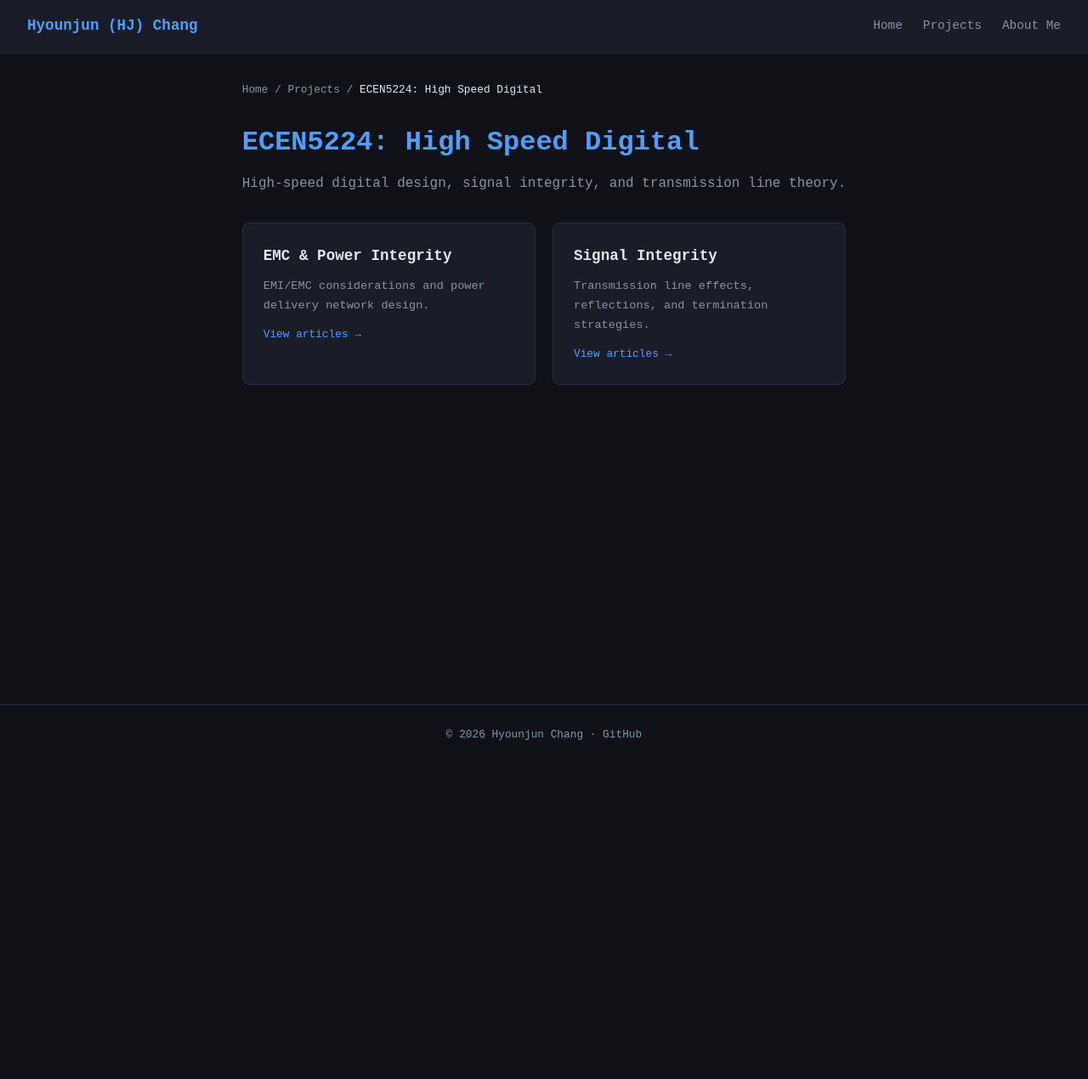
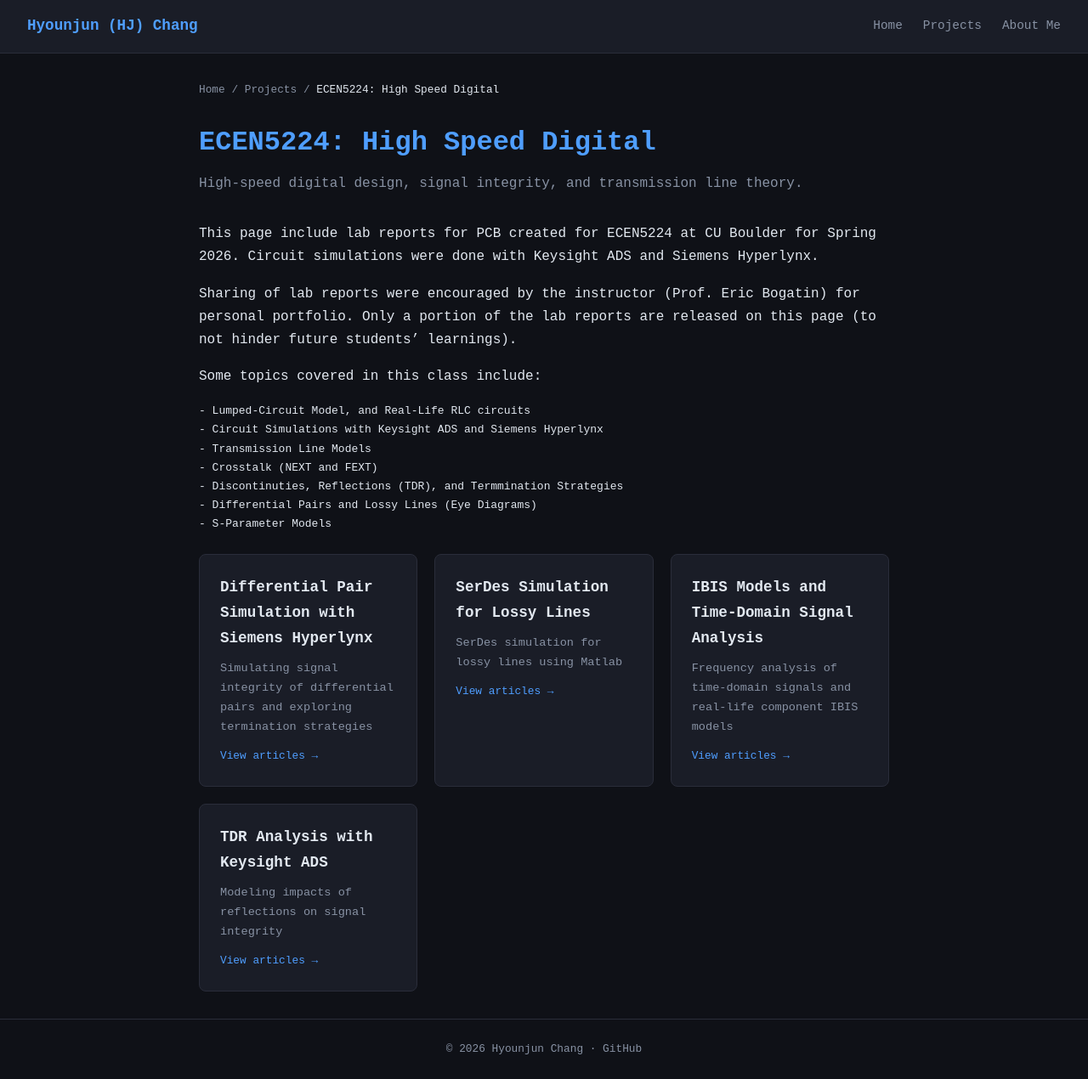
Before and after one commit to hyounjunchang/hyounjunchang.github.io, a Jekyll site: the page built from _projects/ecen5224-high-speed-digital.md, in a window 1280 px wide. Shown: the whole page at 85% size. Built offline with Jekyll 4.4.1, drawn with Linux system fonts in a browser that asks for light colours; before the commit the page ends 900 px from its top, so only the background shows below that.

Commit message:
ECEN5224 Labs

````diff
--- a/_projects/ecen5224-high-speed-digital.md
+++ b/_projects/ecen5224-high-speed-digital.md
@@ -4,3 +4,18 @@ title: "ECEN5224: High Speed Digital"
 slug: ecen5224-high-speed-digital
 description: "High-speed digital design, signal integrity, and transmission line theory."
 ---
+
+This page include lab reports for PCB created for ECEN5224 at CU Boulder for Spring 2026. Circuit simulations were done with Keysight ADS and Siemens Hyperlynx.
+
+Sharing of lab reports were encouraged by the instructor (Prof. Eric Bogatin) for personal portfolio. Only a portion of the lab reports are released on this page (to not hinder future students' learnings).
+
+Some topics covered in this class include:
+```
+- Lumped-Circuit Model, and Real-Life RLC circuits
+- Circuit Simulations with Keysight ADS and Siemens Hyperlynx
+- Transmission Line Models
+- Crosstalk (NEXT and FEXT)
+- Discontinuties, Reflections (TDR), and Termmination Strategies
+- Differential Pairs and Lossy Lines (Eye Diagrams)
+- S-Parameter Models
+```
--- a/_projects/ecen5224-high-speed-digital/emc-and-power.md
+++ /dev/null
@@ -1,10 +0,0 @@
----
-layout: subtopic
-title: EMC & Power Integrity
-slug: emc-and-power
-topic: ecen5224-high-speed-digital
-topic_title: "ECEN5224: High Speed Digital"
-description: "EMI/EMC considerations and power delivery network design."
----
-
-This section covers electromagnetic compatibility, power delivery network (PDN) design, decoupling capacitor placement, and managing switching noise in high-speed designs.
--- /dev/null
+++ b/_projects/ecen5224-high-speed-digital/week11-differential-pair-terminations.md
@@ -0,0 +1,11 @@
+---
+layout: subtopic
+title: Differential Pair Simulation with Siemens Hyperlynx
+slug: week11-differential-pair-termination
+topic: ecen5224-high-speed-digital
+topic_title: "ECEN5224: High Speed Digital"
+description: "Simulating signal integrity of differential pairs and exploring termination strategies"
+pdf: assets/pdfs/ECEN5224/Week 11 Lab Assignment.pdf
+---
+
+A lab exploring lossy differential pairs, and simulating impacts of different termination strategies.
--- /dev/null
+++ b/_projects/ecen5224-high-speed-digital/week15-serdes-simulation.md
@@ -0,0 +1,11 @@
+---
+layout: subtopic
+title: SerDes Simulation for Lossy Lines
+slug: week15-serdes-simulation
+topic: ecen5224-high-speed-digital
+topic_title: "ECEN5224: High Speed Digital"
+description: "SerDes simulation for lossy lines using Matlab"
+pdf: assets/pdfs/ECEN5224/Week 15 Lab Assignment.pdf
+---
+
+A real-life transmission line was measured with Vector Network Analyzer (VNA), and the resulting S-Parameter model was stored in .snp file. Matlab was used to simulate signal integrity of a PRBS signal (eye diagram), and effects of filters were explored on the receiver end.
--- /dev/null
+++ b/_projects/ecen5224-high-speed-digital/week3-spectrum-analysis-ibis-model.md
@@ -0,0 +1,11 @@
+---
+layout: subtopic
+title: IBIS Models and Time-Domain Signal Analysis
+slug: week3-spectrum-analysis-ibis-model
+topic: ecen5224-high-speed-digital
+topic_title: "ECEN5224: High Speed Digital"
+description: "Frequency analysis of time-domain signals and real-life component IBIS models"
+pdf: assets/pdfs/ECEN5224/Week 3 Lab Assignment.pdf
+---
+
+A lab exploring time-domain signals in the frequency domain, and real-life circuit IBIS models analysis in Keysight ADS.
--- /dev/null
+++ b/_projects/ecen5224-high-speed-digital/week5-tdr.md
@@ -0,0 +1,11 @@
+---
+layout: subtopic
+title: TDR Analysis with Keysight ADS
+slug: week5-tdr
+topic: ecen5224-high-speed-digital
+topic_title: "ECEN5224: High Speed Digital"
+description: "Modeling impacts of reflections on signal integrity"
+pdf: assets/pdfs/ECEN5224/Week 5 Lab Assignment.pdf
+---
+
+A lab exploring TDR, and how reflections affect real-life signals in Keysight ADS.
````
Also changed, not shown: _projects/ecen5224-high-speed-digital/signal-integrity.md (deleted, +0 -10 lines), 4 other files.
